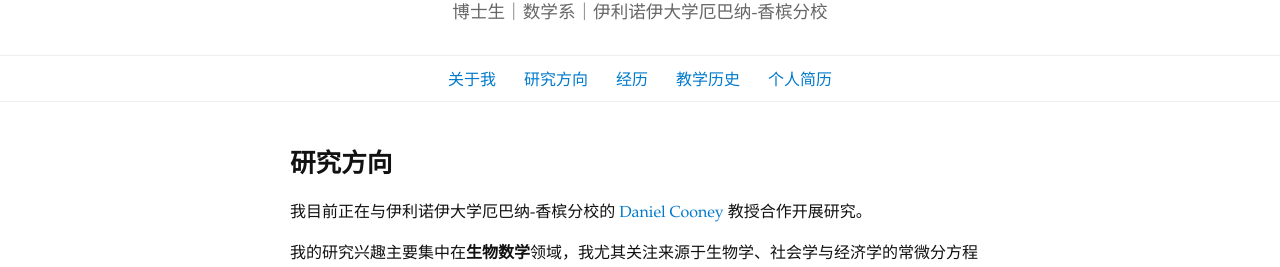
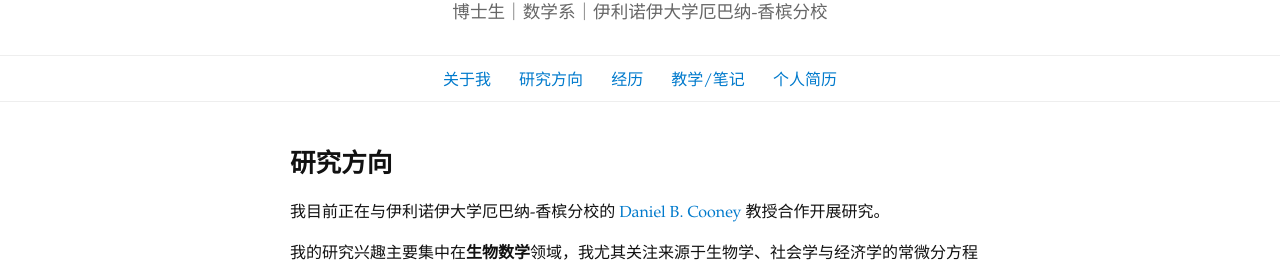
Before and after one commit to yxuanzhao/yxuanzhao.github.io, a plain HTML site: page research_zh.html in a window 1280 px wide. Shown: the part 131-398 px from the top of the page. Drawn offline with Linux system fonts and the light colour scheme.

Commit message:
Update research_zh.html

```diff
--- a/research_zh.html
+++ b/research_zh.html
@@ -111,14 +111,14 @@
     <a href="index_zh.html">关于我</a>
     <a href="research_zh.html">研究方向</a>
     <a href="project_zh.html">经历</a>
-    <a href="teaching_zh.html">教学历史</a>
+    <a href="teaching_zh.html">教学/笔记</a>
     <a href="documents/CV_ZH.pdf" target="_blank" rel="noopener noreferrer">个人简历</a>
   </nav>
 
   <main>
     <section id="research">
       <h2>研究方向</h2>
-      <p>我目前正在与伊利诺伊大学厄巴纳-香槟分校的 <a href="https://math.illinois.edu/directory/profile/dbcoone2" target="_blank" rel="noopener noreferrer">Daniel Cooney</a> 教授合作开展研究。</p>
+      <p>我目前正在与伊利诺伊大学厄巴纳-香槟分校的 <a href="https://math.illinois.edu/directory/profile/dbcoone2" target="_blank" rel="noopener noreferrer">Daniel B. Cooney</a> 教授合作开展研究。</p>
 
       <p>我的研究兴趣主要集中在<strong>生物数学</strong>领域，我尤其关注来源于生物学、社会学与经济学的常微分方程与偏微分方程模型，并使用动力系统、稳定性分析与分岔理论等方法进行分析研究。<!--虽然我仍处于博士研究的初期阶段，但我对探索创新解法与不断拓展专业知识充满热情。--></p>
 
```
